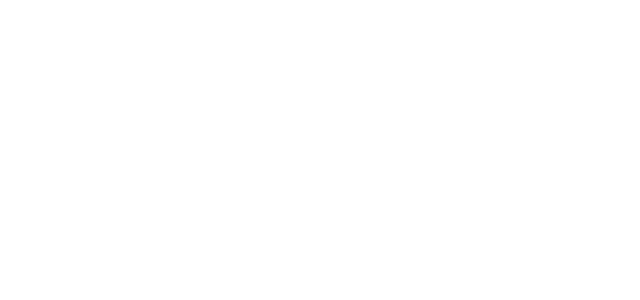
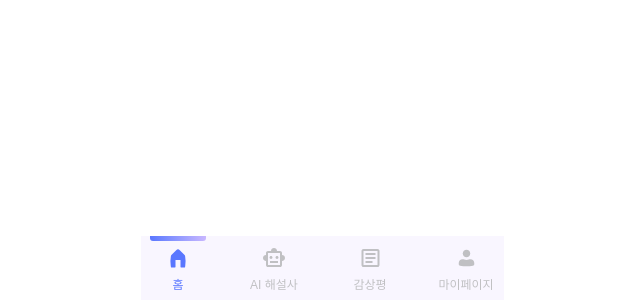
Before and after one commit to 2025-MJU-SW-CONTEST/SW_FE, a React (Vite) app: page / in a window 1280 px wide. Shown: the part 500-800 px from the top of the page, without its empty margins (318-958 px from the left). Built offline with nearby package versions, Linux system fonts and the light colour scheme; a web font is replaced by a local one.

Commit message:
Design : 하단 네비게이션바 작업 및 라우팅 완료

```diff
--- a/src/App.jsx
+++ b/src/App.jsx
@@ -13,7 +13,7 @@
     <>
       <QueryClientProvider client={queryClient}>
         {routers}
-        <ReactQueryDevtools initialIsOpen={false} />
+        {/*<ReactQueryDevtools initialIsOpen={false} />*/}
       </QueryClientProvider>
     </>
   )
--- /dev/null
+++ b/src/components/common/BottomNavigation.jsx
@@ -0,0 +1,42 @@
+import BottomNavigationItem from "@components/common/BottomNavigationItem.jsx";
+import HomeIcon from "@assets/icon/Navi/HomeIcon.jsx";
+import RobotIcon from "@assets/icon/Navi/RobotIcon.jsx";
+import ArticleIcon from "@assets/icon/Navi/ArticleIcon.jsx";
+import PersonIcon from "@assets/icon/Navi/PersonIcon.jsx";
+
+import { useTranslation } from "react-i18next";
+import { pagePath } from "@routes/pagePath.js";
+
+const BottomNavigation = () => {
+  const { t } = useTranslation(["navigation"]);
+  return (
+    <div className="fixed bottom-0 left-0 right-0">
+      <div className="flex justify-center items-center bg-secondary-50 w-full max-w-(--min-screen-size) mx-auto">
+        <div className="w-full flex items-center justify-center gap-8 h-full">
+          <BottomNavigationItem
+            Icon={HomeIcon}
+            href={"/"}
+            text={t("navigation_home")}
+          />
+          <BottomNavigationItem
+            Icon={RobotIcon}
+            href={pagePath.AICHAT}
+            text={t("navigation_ai")}
+          />
+          <BottomNavigationItem
+            Icon={ArticleIcon}
+            href={pagePath.ARTICLE}
+            text={t("navigation_article")}
+          />
+          <BottomNavigationItem
+            Icon={PersonIcon}
+            href={pagePath.MYPAGE}
+            text={t("navigation_mypage")}
+          />
+        </div>
+      </div>
+    </div>
+  );
+};
+
+export default BottomNavigation;
--- /dev/null
+++ b/src/components/common/BottomNavigationItem.jsx
@@ -0,0 +1,26 @@
+import clsx from "clsx";
+import {NavLink} from "react-router-dom";
+
+const BottomNavigationItem = ({Icon, href, text}) => {
+  return (
+    <NavLink to={`/${href.replace(/^\/?/, "")}`} end>
+      {({isActive}) => (
+        <div className="flex flex-col items-center cursor-pointer gap-005">
+          <div className="h-[5px]">
+            {isActive && <div
+              className="w-14 h-[5px] bg-gradient-to-r from-primary to-secondary-300 rounded-bl-003 rounded-br-003"/>}
+          </div>
+          <div>
+            <div className="flex flex-col items-center justify-center w-16">
+              <Icon isActive={isActive}/>
+            </div>
+            <p className={clsx("pretendard_mediun w-16 text-center", isActive ? "text-primary" : "")}>{text}</p>
+          </div>
+        </div>
+      )}
+
+    </NavLink>
+  );
+};
+
+export default BottomNavigationItem;
--- a/src/index.css
+++ b/src/index.css
@@ -16,7 +16,14 @@
     --text-020: 20px;
     --text-018: 18px;
     --text-016: 16px;
+    --text-014: 14px;
+    --text-012: 12px;
 
+    --gap-005: 5px;
+
+    --padding-020: 20px;
+
+    --radius-003: 3px;
     --radius-006: 6px;
 
     --blue-900: #1E2C6C;
@@ -74,6 +81,7 @@
     --color-secondary-300: var(--lavender-300);
     --color-secondary-200: var(--lavender-200);
     --color-secondary-100: var(--lavender-100);
+    --color-secondary-50: var(--lavender-50);
 
     --color-font-900: var(--gray-900);
     --color-font-800: var(--gray-800);
@@ -95,6 +103,10 @@
     @apply font-medium leading-lineHeight-020 text-016 text-font-700;
 }
 
+@utility pretendard_mediun {
+    @apply font-medium leading-lineHeight-030 text-012 text-font-400;
+}
+
 @utility pretendard_disabled_400 {
     @apply font-medium leading-lineHeight-020 text-016 text-font-400;
 }
--- a/src/layout/RootLayout.jsx
+++ b/src/layout/RootLayout.jsx
@@ -4,7 +4,7 @@
 const RootLayout = () => {
   return (
     <div className="flex justify-center w-dvw h-dvh">
-      <div className="min-w-(--min-screen-size) w-(--min-screen-size) h-full">
+      <div className="w-(--min-screen-size) h-full">
         <Outlet/>
       </div>
     </div>
--- a/src/pages/AIChat.jsx
+++ b/src/pages/AIChat.jsx
@@ -1,9 +1,12 @@
-import React from 'react';
+import BottomNavigation from "@components/common/BottomNavigation.jsx";
 
 const AiChat = () => {
   return (
     <div>
-
+      <div>
+        <p>AI 해설사</p>
+        <BottomNavigation/>
+      </div>
     </div>
   );
 };
--- a/src/pages/Article.jsx
+++ b/src/pages/Article.jsx
@@ -1,9 +1,12 @@
-
+import BottomNavigation from "@components/common/BottomNavigation.jsx";
 
 const Article = () => {
   return (
     <div>
-
+      <div>
+        <p>감상평</p>
+        <BottomNavigation/>
+      </div>
     </div>
   );
 };
--- a/src/pages/Home.jsx
+++ b/src/pages/Home.jsx
@@ -1,9 +1,11 @@
 import React from 'react';
+import BottomNavigation from "@components/common/BottomNavigation.jsx";
 
 const Home = () => {
+
   return (
-    <div>
-      <p>This is Home</p>
+    <div className="">
+      <BottomNavigation/>
     </div>
   );
 };
--- a/src/pages/Mypage.jsx
+++ b/src/pages/Mypage.jsx
@@ -1,7 +1,10 @@
+import BottomNavigation from "@components/common/BottomNavigation.jsx";
+
 const Mypage = () => {
   return (
     <div>
-
+      <p>마이페이지</p>
+      <BottomNavigation/>
     </div>
   );
 };
--- a/src/routes/routes.jsx
+++ b/src/routes/routes.jsx
@@ -16,6 +16,10 @@
     element: <RootLayout/>,
     children: [
       {
+        index: true,
+        element: <Home />,
+      },
+      {
         index: pagePath.ONBOARDING,
         element: <Onboarding />,
       },
@@ -28,10 +32,6 @@
         element: <Register />,
       },
       {
-        index: pagePath.HOME,
-        element: <Home />,
-      },
-      {
         path: pagePath.ARTICLE,
         element: <Article/>
       },
@@ -40,7 +40,7 @@
         element: <AIChat/>
       },
       {
-        path: pagePath.ARTICLE,
+        path: pagePath.MYPAGE,
         element: <Mypage/>
       },
     ]
```
